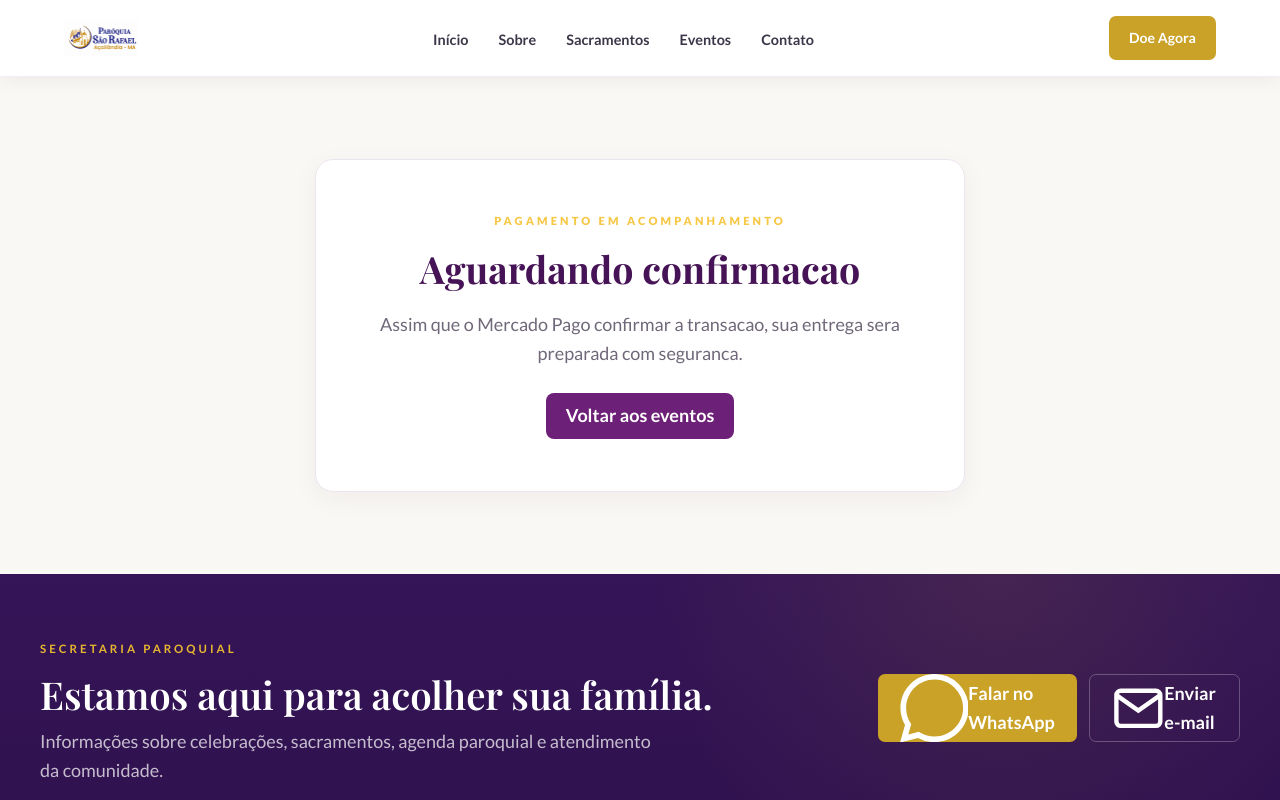
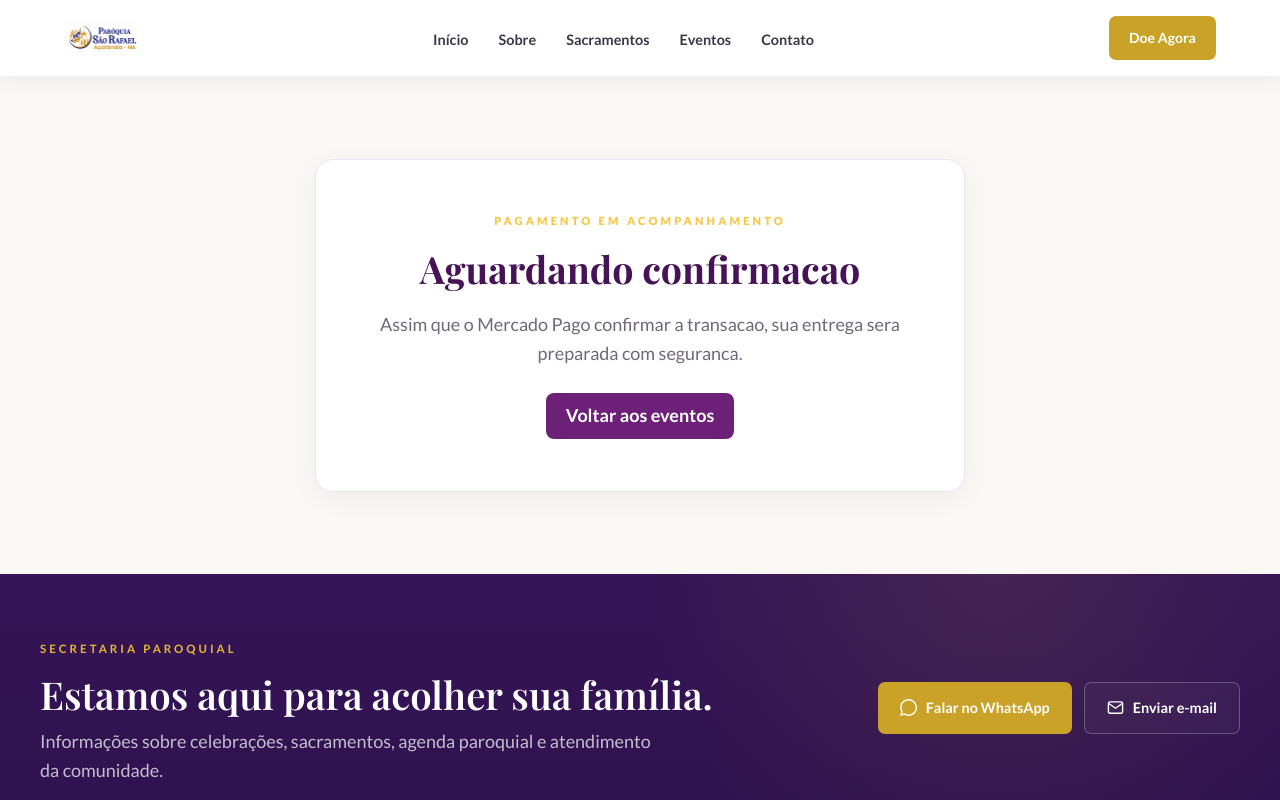
Before and after one commit to MurilloRoseno/pascom-drive, a React (Vite) app in the folder frontend/: page /pagamento/1 in a window 1280 px wide. Shown: the top 800 px of the page. Built offline with nearby package versions, Linux system fonts and the light colour scheme; no server answers; a web font is replaced by a local one.

Commit message:
fix: ajusta botoes de contato do footer

```diff
--- a/frontend/src/home-reference.css
+++ b/frontend/src/home-reference.css
@@ -143,10 +143,14 @@
 .inst-footer-kicker, .inst-footer-title { color: var(--dourado-clr); font-size: .72rem; font-weight: 700; letter-spacing: 3px; text-transform: uppercase; }
 .inst-footer-heading { margin: 12px 0 10px; color: #fff; font: 600 clamp(2rem,3vw,2.65rem)/1.16 var(--fonte-display); }
 .inst-footer-summary { max-width: 620px; color: rgba(255,255,255,.72); }
-.inst-footer-actions { display: flex; gap: 12px; flex-shrink: 0; }
-.inst-footer-button { display: inline-flex; align-items: center; min-height: 52px; padding: 0 22px; border-radius: 7px; font-weight: 700; }
+.inst-footer-actions { display: flex; align-items: center; gap: 12px; flex-shrink: 0; }
+.inst-footer-button { display: inline-flex; align-items: center; gap: 9px; min-height: 52px; padding: 0 22px; border-radius: 7px; color: #fff; font-size: .9rem; font-weight: 700; line-height: 1; white-space: nowrap; transition: transform .18s, background .18s, border-color .18s; }
+.inst-footer-button svg { display: block; flex: 0 0 auto; width: 17px; height: 17px; }
 .inst-footer-button.primary { background: var(--dourado); }
-.inst-footer-button.secondary { border: 1px solid rgba(255,255,255,.25); }
+.inst-footer-button.secondary { border: 1px solid rgba(255,255,255,.25); background: rgba(255,255,255,.03); }
+.inst-footer-button:hover { transform: translateY(-1px); }
+.inst-footer-button.primary:hover { background: var(--dourado-clr); }
+.inst-footer-button.secondary:hover { border-color: rgba(232,184,48,.7); background: rgba(255,255,255,.08); }
 .inst-footer-main { padding: 54px 24px 48px; }
 .inst-footer-grid { display: grid; grid-template-columns: 1.35fr .78fr 1.16fr .95fr; gap: 54px; }
 .inst-footer-logo { display: inline-flex; margin-bottom: 20px; }
```
